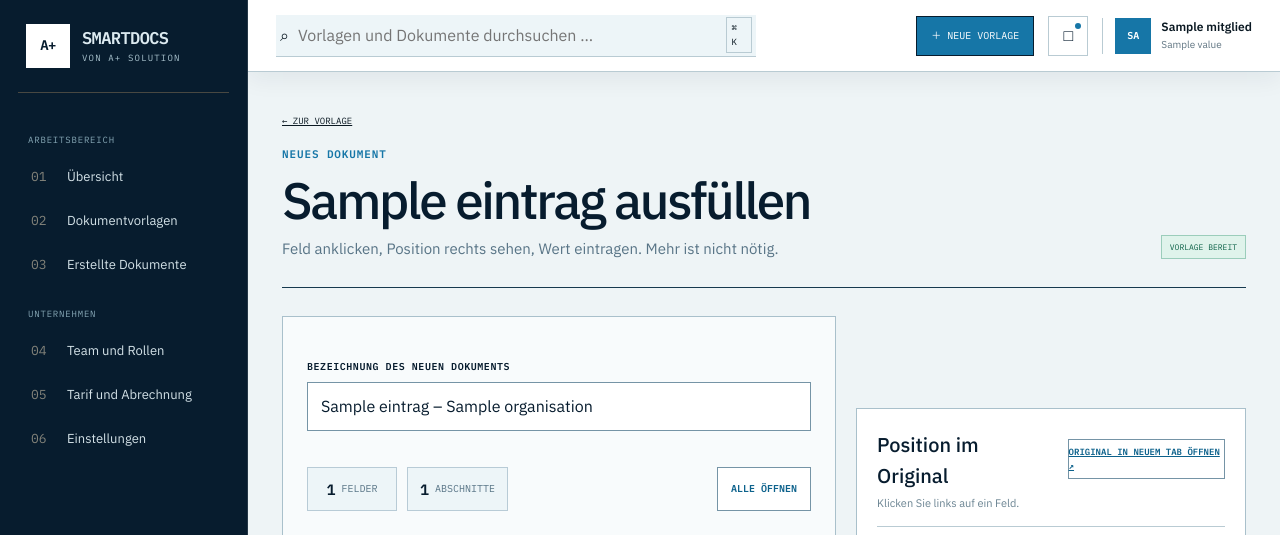
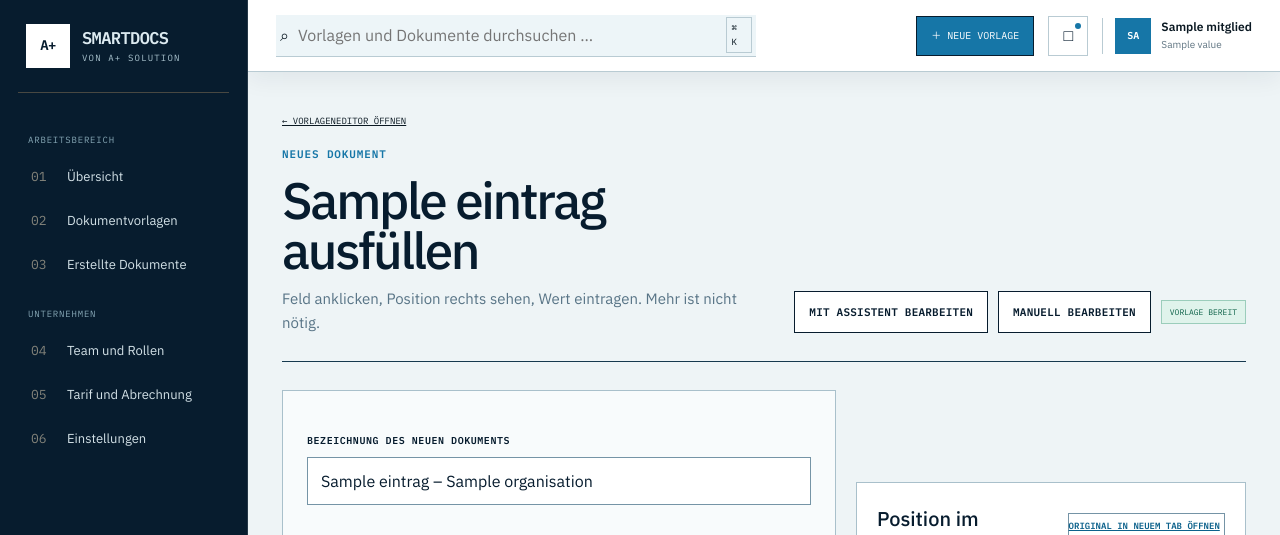
Before and after one commit to hsdarestani/A-SmartDocs, a FastAPI app: template app/templates/vorlage_verwenden.html in a window 1280 px wide. Shown: the top 535 px of the page. Run offline with FastAPI, Linux system fonts and the light colour scheme; the template is opened without the code that fills it: most values are stand-ins (such as "Sample title", 1, 10 or a date in 2020); parts of the project's set-up code (start-up, migrations or seed data) failed here and were passed over.

Commit message:
Editorzugänge auf der Ausfüllseite sichtbar machen

```diff
--- a/app/templates/vorlage_verwenden.html
+++ b/app/templates/vorlage_verwenden.html
@@ -18,7 +18,20 @@
 {%- endmacro %}
 
 <section class="ausfuellseite">
-  <div class="seitenkopf ausfuell-kopf"><div><a href="/vorlagen/{{ eintrag.id }}" class="zuruecklink">← Zur Vorlage</a><span class="uebertitel">Neues Dokument</span><h1>{{ eintrag.name }} ausfüllen</h1><p>Feld anklicken, Position rechts sehen, Wert eintragen. Mehr ist nicht nötig.</p></div><div class="ausfuell-kopfaktionen"><span class="zustandsmarke bereit">Vorlage bereit</span>{% if darf_loeschen %}<form action="/vorlagen/{{ eintrag.id }}/loeschen" method="post" onsubmit="return confirm('Vorlage und alle daraus erstellten Dokumente dauerhaft löschen?')"><button class="schaltflaeche gefahr klein" type="submit">Vorlage löschen</button></form>{% endif %}</div></div>
+  <div class="seitenkopf ausfuell-kopf">
+    <div>
+      <a href="/vorlagen/{{ eintrag.id }}?modus=chat" class="zuruecklink">← Vorlageneditor öffnen</a>
+      <span class="uebertitel">Neues Dokument</span>
+      <h1>{{ eintrag.name }} ausfüllen</h1>
+      <p>Feld anklicken, Position rechts sehen, Wert eintragen. Mehr ist nicht nötig.</p>
+    </div>
+    <div class="ausfuell-kopfaktionen">
+      <a href="/vorlagen/{{ eintrag.id }}?modus=chat" class="schaltflaeche sekundaer klein">Mit Assistent bearbeiten</a>
+      <a href="/vorlagen/{{ eintrag.id }}?modus=manuell" class="schaltflaeche sekundaer klein">Manuell bearbeiten</a>
+      <span class="zustandsmarke bereit">Vorlage bereit</span>
+      {% if darf_loeschen %}<form action="/vorlagen/{{ eintrag.id }}/loeschen" method="post" onsubmit="return confirm('Vorlage und alle daraus erstellten Dokumente dauerhaft löschen?')"><button class="schaltflaeche gefahr klein" type="submit">Vorlage löschen</button></form>{% endif %}
+    </div>
+  </div>
 
   <form action="/vorlagen/{{ eintrag.id }}/verwenden" method="post" enctype="multipart/form-data" class="ausfuell-gitter live-ausfuell-gitter">
     <section class="inhaltskarte ausfuellformular">
```
